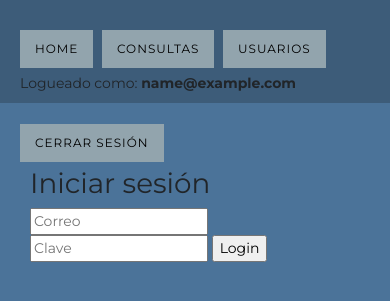
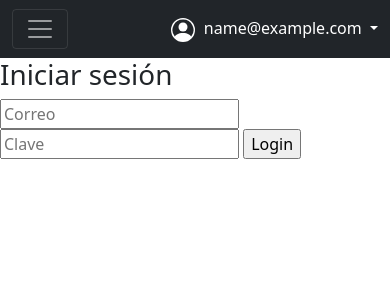
Before and after one commit to lautarooleastro/proyecto2021-grupo6, a Flask app: page /iniciar_sesion in a window 390 px wide. Shown: the top 301 px of the page. Run offline with Flask 2, Linux system fonts and the light colour scheme; the visitor is signed in with stand-in values (Sample User, id 1).

Commit message:
Se separo el layout principal en diferentes archivos. Se trabajo sobre el navbar para que sea responsive. Se agrego el desplegable con las opciones de usuario

```diff
--- /dev/null
+++ b/app/templates/layout/footer.html
@@ -0,0 +1,3 @@
+<footer>
+    <div></div>
+</footer>
--- a/app/templates/layout/head.html
+++ b/app/templates/layout/head.html
@@ -0,0 +1,9 @@
+{% block head %}
+
+<link href="https://cdn.jsdelivr.net/npm/bootstrap@5.1.3/dist/css/bootstrap.min.css" rel="stylesheet"
+    integrity="sha384-1BmE4kWBq78iYhFldvKuhfTAU6auU8tT94WrHftjDbrCEXSU1oBoqyl2QvZ6jIW3" crossorigin="anonymous">
+<!--
+<link rel="stylesheet" href="{{ url_for('static', filename='style.css') }}" />
+-->
+<title>{% block title %}{% endblock %}</title>
+{% endblock %}
--- a/app/templates/layout/layout.html
+++ b/app/templates/layout/layout.html
@@ -2,52 +2,18 @@
 <html lang="en">
 
 <head>
-  {% block head %}
-  <link href="https://cdn.jsdelivr.net/npm/bootstrap@5.1.3/dist/css/bootstrap.min.css" rel="stylesheet"
-    integrity="sha384-1BmE4kWBq78iYhFldvKuhfTAU6auU8tT94WrHftjDbrCEXSU1oBoqyl2QvZ6jIW3" crossorigin="anonymous">
-  <link rel="stylesheet" href="{{ url_for('static', filename='style.css') }}" />
-  <title>{% block title %}{% endblock %}</title>
-  {% endblock %}
+  {% include "layout/head.html" %}
 </head>
 
 <body>
-  <div id="navbar">
-    {% block navbar %}
-    <a href="{{ url_for('home') }}" class="link">Home</a>
-    <a href="{{ url_for('issue_index') }}" class="link">Consultas</a>
-    {% if is_authenticated(session) %}
-    <a href="{{ url_for('user_index') }}" class="link">Usuarios</a>
-    <div style="float: right;">
-      <a>Logueado como: </a>
-      <a style="padding-right: 30px; font-weight: bold;"> {{ session.user }} </a>
-      <a href="{{ url_for('auth_logout') }}" class="link">Cerrar sesión</a>
-    </div>
-    {% else %}
-    <div style="float: right;">
-      <a style="padding-right: 30px;"> Sin autenticar </a>
-      <a href="{{ url_for('auth_login') }}" class="link">Iniciar sesión</a>
-    </div>
-    {% endif %}
-    {% endblock %}
-  </div>
+  {% include "layout/navbar.html" %}
+
   <div id="content">
-    {% with messages = get_flashed_messages() %}
-    {% if messages %}
-    <ul class=flashes>
-      {% for message in messages %}
-      <li>{{ message }}</li>
-      {% endfor %}
-    </ul>
-    {% endif %}
-    {% endwith %}
-
     {% block content %}
     {% endblock %}
   </div>
-  <div id="footer">
-    {% block footer %}
-    {% endblock %}
-  </div>
+
+  {% include "layout/footer.html" %}
 </body>
 
 <script src="https://cdn.jsdelivr.net/npm/bootstrap@5.1.3/dist/js/bootstrap.bundle.min.js"
--- /dev/null
+++ b/app/templates/layout/navbar.html
@@ -0,0 +1,81 @@
+{% block navbar %}
+<nav class="navbar sticky-top navbar-expand-lg navbar-dark bg-dark">
+    <div class="container-fluid">
+        <button class="navbar-toggler" type="button" data-bs-toggle="collapse" data-bs-target="#navbarResponsive"
+            aria-controls="navbarResponsive" aria-expanded="false" aria-label="Toggle navigation">
+            <span class="navbar-toggler-icon">
+            </span>
+        </button>
+        <div class="navbar-brand ">
+            <a href="{{ url_for('home') }}" class="navbar-brand d-none d-sm-block d-lg-none">(LOGO)</a>
+        </div>
+        <div class="collapse navbar-collapse" id="navbarResponsive">
+            <ul class="navbar-nav me-auto mb-2 mb-lg-0">
+                <li class="nav-item">
+                    <a href="{{ url_for('home') }}" class="navbar-brand d-none d-lg-block d-xl-none">(LOGO)</a>
+                </li>
+                <li>
+                    <hr style="color: white;" class="dropdown-divider">
+                </li>
+                {% if is_authenticated(session) %}
+                <li class="nav-item">
+                    <a href="{{ url_for('home') }}" class="nav-link active">Inicio</a>
+                </li>
+                <li class="nav-item">
+                    <a href="{{ url_for('user_index') }}" class="nav-link active">Usuarios</a>
+                </li>
+                <li class="nav-item">
+                    <a href="#" class="nav-link active">Puntos de encuentro</a>
+                </li>
+                <li class="nav-item">
+                    <a href="#" class="nav-link active">Zonas inundables</a>
+                </li>
+                <li>
+                    <hr style="color: white;" class="dropdown-divider">
+                </li>
+                {% endif %}
+            </ul>
+        </div>
+        <ul class="navbar-nav">
+            {% if is_authenticated(session) %}
+            <span class="navbar-text d-none d-lg-block d-xl-none">Logueado como: </span>
+            <li class="nav-item dropdown">
+                <a class="nav-link dropdown-toggle active" data-bs-toggle="dropdown" href="#" role="button"
+                    aria-expanded="false">
+                    <svg style="margin-right: 5px;" xmlns="http://www.w3.org/2000/svg" width="24" height="24"
+                        fill="currentColor" class="bi bi-person-circle" viewBox="0 0 16 16">
+                        <path d="M11 6a3 3 0 1 1-6 0 3 3 0 0 1 6 0z" />
+                        <path fill-rule="evenodd"
+                            d="M0 8a8 8 0 1 1 16 0A8 8 0 0 1 0 8zm8-7a7 7 0 0 0-5.468 11.37C3.242 11.226 4.805 10 8 10s4.757 1.225 5.468 2.37A7 7 0 0 0 8 1z" />
+                    </svg>
+                    {{ session.user }}
+                </a>
+                <ul class="dropdown-menu">
+                    <li><a class="dropdown-item" href="#">Mi perfil</a></li>
+                    <li>
+                        <hr class="dropdown-divider">
+                    </li>
+                    <li><a class="dropdown-item" href="{{ url_for('auth_logout') }}">Cerrar sesion</a></li>
+                </ul>
+            </li>
+            {% else %}
+            <li>
+                <a href="{{ url_for('auth_login') }}" class="nav-link active">
+                    <svg style="margin-right: 5px;" xmlns="http://www.w3.org/2000/svg" width="24" height="24"
+                        fill="currentColor" class="bi bi-box-arrow-in-right" viewBox="0 0 16 16">
+                        <path fill-rule="evenodd"
+                            d="M6 3.5a.5.5 0 0 1 .5-.5h8a.5.5 0 0 1 .5.5v9a.5.5 0 0 1-.5.5h-8a.5.5 0 0 1-.5-.5v-2a.5.5 0 0 0-1 0v2A1.5 1.5 0 0 0 6.5 14h8a1.5 1.5 0 0 0 1.5-1.5v-9A1.5 1.5 0 0 0 14.5 2h-8A1.5 1.5 0 0 0 5 3.5v2a.5.5 0 0 0 1 0v-2z" />
+                        <path fill-rule="evenodd"
+                            d="M11.854 8.354a.5.5 0 0 0 0-.708l-3-3a.5.5 0 1 0-.708.708L10.293 7.5H1.5a.5.5 0 0 0 0 1h8.793l-2.147 2.146a.5.5 0 0 0 .708.708l3-3z" />
+                    </svg>
+                    Iniciar sesion
+                </a>
+            </li>
+            {% endif %}
+        </ul>
+    </div>
+</nav>
+
+
+
+{% endblock %}
```
